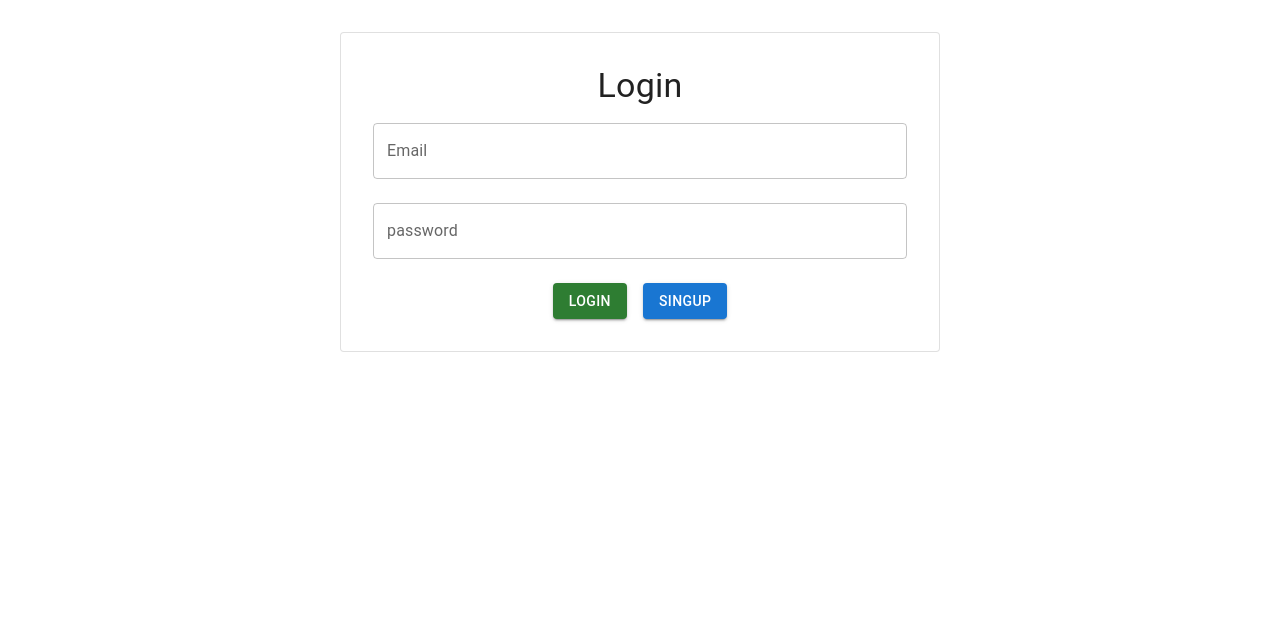
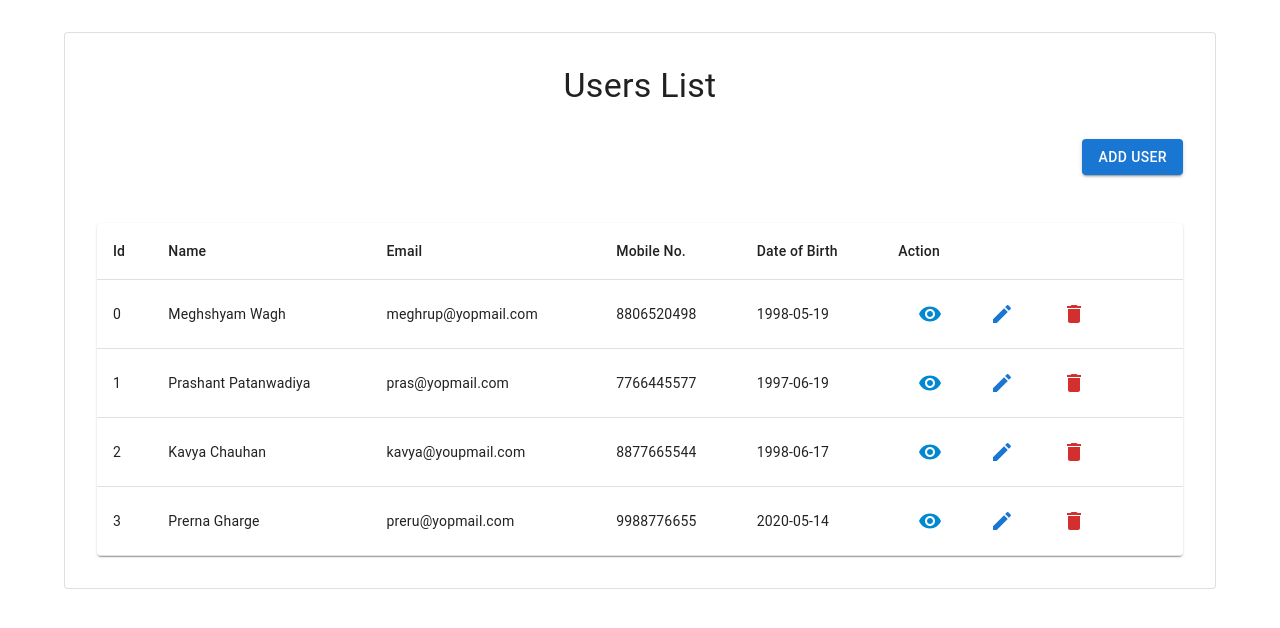
Before and after one commit to Meghrup07/ReactHookForm, a React (Create React App) app: page / in a window 1280 px wide. Before the commit this address led to /login. Shown: the top 628 px of the page. Built offline with nearby package versions, Linux system fonts and the light colour scheme; data requests are answered from the project's data file.

Commit message:
rtk added

```diff
--- a/src/App.tsx
+++ b/src/App.tsx
@@ -15,8 +15,15 @@ function App() {
 
   return (
     <div className="App">
-      {isAuth && <Header />}
-      <BrowserRouter>
+      {/* <UserList /> */}
+      <Routes>
+        <Route path="/" element={<UserList />} />
+        <Route path="/userInfo/:id" element={<UserInfo />} />
+        <Route path="/add" element={<AddUser />} />
+        <Route path="/edit/:id" element={<EditUser />} />
+      </Routes>
+      {/* {isAuth && <Header />}
+
         <Routes>
           <Route path="/login" Component={Login} />
           <Route element={<ProtectedRoute children={<UserList />} />}>
@@ -26,7 +33,7 @@ function App() {
             <Route path="/edit/:id" element={<EditUser />} />
           </Route>
         </Routes>
-      </BrowserRouter>
+      </BrowserRouter> */}
     </div>
   );
 }
--- a/src/components/AddUser.tsx
+++ b/src/components/AddUser.tsx
@@ -14,6 +14,7 @@ import * as Yup from "yup";
 import { Controller, useForm } from "react-hook-form";
 import { yupResolver } from "@hookform/resolvers/yup";
 import { userDetails } from "../types/types";
+import { useNewPostMutation } from "../store/api/api";
 function AddUser() {
   const phoneRegExp =
     /^((\\+[1-9]{1,4}[ \\-]*)|(\\([0-9]{2,3}\\)[ \\-]*)|([0-9]{2,4})[ \\-]*)*?[0-9]{3,4}?[ \\-]*[0-9]{3,4}?$/;
@@ -50,15 +51,20 @@ function AddUser() {
 
   const navigate = useNavigate();
 
+  const [newPost] = useNewPostMutation();
+
   const formSubmitHandler = (userData: userDetails) => {
-    addUser(userData)
-      .then((res: any) => {
-        alert("User Added Successfully!");
-        navigate("/");
-      })
-      .catch((error) => {
-        alert(error);
-      });
+    // addUser(userData)
+    //   .then((res: any) => {
+    //     alert("User Added Successfully!");
+    //     navigate("/");
+    //   })
+    //   .catch((error) => {
+    //     alert(error);
+    //   });
+    newPost(userData);
+    navigate("/");
+    alert("User Added Successfully!");
   };
 
   return (
--- a/src/components/UserInfo.tsx
+++ b/src/components/UserInfo.tsx
@@ -3,27 +3,30 @@ import React, { useEffect, useState } from "react";
 import { useNavigate, useParams } from "react-router-dom";
 import { getSingleUser } from "../services/UserServices";
 import { userDetails } from "../types/types";
+import { useGetSingeUserQuery } from "../store/api/api";
 
 function UserInfo() {
   const { id } = useParams();
 
   const navigate = useNavigate();
 
-  const [userInfo, setUserInfo] = useState<userDetails>();
+  const { data } = useGetSingeUserQuery(id);
 
-  const getUserDetails = () => {
-    getSingleUser(id)
-      .then((res: any) => {
-        setUserInfo(res.data);
-      })
-      .catch((error) => {
-        alert(error);
-      });
-  };
+  // const [userInfo, setUserInfo] = useState<userDetails>();
 
-  useEffect(() => {
-    getUserDetails();
-  }, []);
+  // const getUserDetails = () => {
+  //   getSingleUser(id)
+  //     .then((res: any) => {
+  //       setUserInfo(res.data);
+  //     })
+  //     .catch((error) => {
+  //       alert(error);
+  //     });
+  // };
+
+  // useEffect(() => {
+  //   getUserDetails();
+  // }, []);
 
   return (
     <Container sx={{ mt: 4 }} maxWidth="lg">
@@ -41,32 +44,32 @@ function UserInfo() {
             Back to Users
           </Button>
         </div>
-        {userInfo && (
-          <div className="detail-card mt-5" key={userInfo.id}>
+        {data && (
+          <div className="detail-card mt-5" key={data.id}>
             <div className="card-description">
               <Typography className="card-description-title">
-                {userInfo.firstName} {userInfo.lastName}
+                {data.firstName} {data.lastName}
               </Typography>
 
               <Typography className="card-description-profession">
-                Email: {userInfo.email}
+                Email: {data.email}
               </Typography>
 
               <Typography className="card-description-company">
-                Mobile No: {userInfo.mobileNumber}
+                Mobile No: {data.mobileNumber}
               </Typography>
 
               <Typography className="card-description-company">
-                Role: {userInfo.role}
+                Role: {data.role}
               </Typography>
 
               <div className="card-description-social">
                 <Typography className="card-description-social-follow">
-                  DOB: {userInfo.dob}
+                  DOB: {data.dob}
                 </Typography>
               </div>
             </div>
-            <img alt="img" src={userInfo.pic} className="card-image" />
+            <img alt="img" src={data.pic} className="card-image" />
           </div>
         )}
       </Card>
--- a/src/components/UserList.tsx
+++ b/src/components/UserList.tsx
@@ -19,34 +19,39 @@ import React, { useEffect, useState } from "react";
 import { useNavigate } from "react-router-dom";
 import { userDetails } from "../types/types";
 import { deleteUser, getUser } from "../services/UserServices";
+import { useDeleteUserMutation, useGetUserQuery } from "../store/api/api";
 
 function UserList() {
   const navigate = useNavigate();
 
-    const [userList, setUserList] = useState<userDetails[]>([])
+  const { data } = useGetUserQuery();
 
-    const getUserList = () => {
-        getUser().then((res: any) => {
-            setUserList(res.data);
-        }).catch((error) => {
-            alert(error)
-        })
-    }
+  const [deletePost] = useDeleteUserMutation();
 
-    const deleteHandler = (id: any) => {
-        deleteUser(id).then((res) => {
-            if (window.confirm("Do you really want to delete?")) {
-                alert("User deleted successfully!")
-            }
-            getUserList()
-        }).catch((error) => {
-            alert(error)
-        })
-    }
+  // const [userList, setUserList] = useState<userDetails[]>([])
 
-    useEffect(() => {
-        getUserList()
-    }, [])
+  // const getUserList = () => {
+  //     getUser().then((res: any) => {
+  //         setUserList(res.data);
+  //     }).catch((error) => {
+  //         alert(error)
+  //     })
+  // }
+
+  //   const deleteHandler = (id: any) => {
+  //       deleteUser(id).then((res) => {
+  //           if (window.confirm("Do you really want to delete?")) {
+  //               alert("User deleted successfully!")
+  //           }
+  //           getUserList()
+  //       }).catch((error) => {
+  //           alert(error)
+  //       })
+  //   };
+
+  // useEffect(() => {
+  //     getUserList()
+  // }, [])
 
   return (
     <Container sx={{ mt: 4 }} maxWidth="lg">
@@ -55,7 +60,11 @@ function UserList() {
           Users List
         </Typography>
         <div className="text-end mb-5">
-                    <Button onClick={() => navigate("/add")} type="button" variant="contained">
+          <Button
+            onClick={() => navigate("/add")}
+            type="button"
+            variant="contained"
+          >
             Add User
           </Button>
         </div>
@@ -73,10 +82,12 @@ function UserList() {
               </TableRow>
             </TableHead>
             <TableBody>
-                            {userList.map((user) => (
+              {data?.map((user: any) => (
                 <TableRow hover key={user.id}>
                   <TableCell>{user.id}</TableCell>
-                                    <TableCell>{user.firstName} {user.lastName}</TableCell>
+                  <TableCell>
+                    {user.firstName} {user.lastName}
+                  </TableCell>
                   <TableCell>{user.email}</TableCell>
                   <TableCell>{user.mobileNumber}</TableCell>
                   <TableCell>{user.dob}</TableCell>
@@ -86,12 +97,15 @@ function UserList() {
                         <VisibilityIcon color="info" />
                       </Tooltip>
                     </Button>
-                                        <Button onClick={() => navigate(`/edit/${user.id}`)} sx={{ ml: 1 }}>
+                    <Button
+                      onClick={() => navigate(`/edit/${user.id}`)}
+                      sx={{ ml: 1 }}
+                    >
                       <Tooltip title="Edit" placement="top">
                         <EditIcon color="primary" />
                       </Tooltip>
                     </Button>
-                                        <Button onClick={() => deleteHandler(user.id)} sx={{ ml: 1 }}>
+                    <Button onClick={() => deletePost(user.id)} sx={{ ml: 1 }}>
                       <Tooltip title="Delete" placement="top">
                         <DeleteIcon color="error" />
                       </Tooltip>
@@ -104,7 +118,7 @@ function UserList() {
         </TableContainer>
       </Card>
     </Container>
-    )
+  );
 }
 
-export default UserList
+export default UserList;
--- a/src/index.tsx
+++ b/src/index.tsx
@@ -5,7 +5,8 @@ import App from "./App";
 import reportWebVitals from "./reportWebVitals";
 import "bootstrap/dist/css/bootstrap.css";
 import { Provider } from "react-redux";
-import store from "./store/store";
+import { BrowserRouter } from "react-router-dom";
+import { store } from "./store/store";
 
 const root = ReactDOM.createRoot(
   document.getElementById("root") as HTMLElement
@@ -13,7 +14,9 @@ const root = ReactDOM.createRoot(
 root.render(
   <React.StrictMode>
     <Provider store={store}>
-      <App />
+      <BrowserRouter>
+        <App />
+      </BrowserRouter>
     </Provider>
   </React.StrictMode>
 );
--- /dev/null
+++ b/src/store/api/api.ts
@@ -0,0 +1,35 @@
+import { createApi, fetchBaseQuery } from '@reduxjs/toolkit/query/react'
+
+export const userApi = createApi({
+  reducerPath: 'userApi',
+  baseQuery: fetchBaseQuery({ baseUrl: 'http://localhost:3004' }),
+  tagTypes:["Posts"],
+  endpoints: (builder) => ({
+    getUser: builder.query<any, void>({
+      query: () => "/userInfo",
+      providesTags:["Posts"]
+    }),
+    getSingeUser: builder.query<any, any>({
+      query: (id) => ({
+        url: `/userInfo/${id}`,
+        method: "GET"
+    })}),
+    newPost: builder.mutation<any, any>({
+      query: (user) => ({
+        url: "/userInfo",
+        method: "POST",
+        body: user
+      }),
+      invalidatesTags:["Posts"]
+    }),
+    deleteUser: builder.mutation<any, any>({
+      query: (id) => ({
+        url: `/userInfo/${id}`,
+        method: "DELETE"
+      })
+    })
+  }),
+})
+
+
+export const { useGetUserQuery, useNewPostMutation, useGetSingeUserQuery, useDeleteUserMutation } = userApi
--- a/src/store/store.js
+++ /dev/null
@@ -1,8 +0,0 @@
-import { configureStore } from "@reduxjs/toolkit";
-import authRducer from "./auth";
-
-const store = configureStore({
-  reducer: { auth: authRducer },
-});
-
-export default store;
--- /dev/null
+++ b/src/store/store.ts
@@ -0,0 +1,12 @@
+import { configureStore } from "@reduxjs/toolkit";
+import authRducer from "./auth";
+import { userApi } from "./api/api";
+import { setupListeners } from '@reduxjs/toolkit/query'
+
+export const store = configureStore({
+  reducer: { auth: authRducer, [userApi.reducerPath]: userApi.reducer },
+   middleware: (getDefaultMiddleware) =>
+    getDefaultMiddleware().concat(userApi.middleware),
+});
+
+setupListeners(store.dispatch)
```
Also changed, not shown: src/store/auth.ts (renamed from src/store/auth.js). Lines whose indentation alone changed are shown as unchanged.
